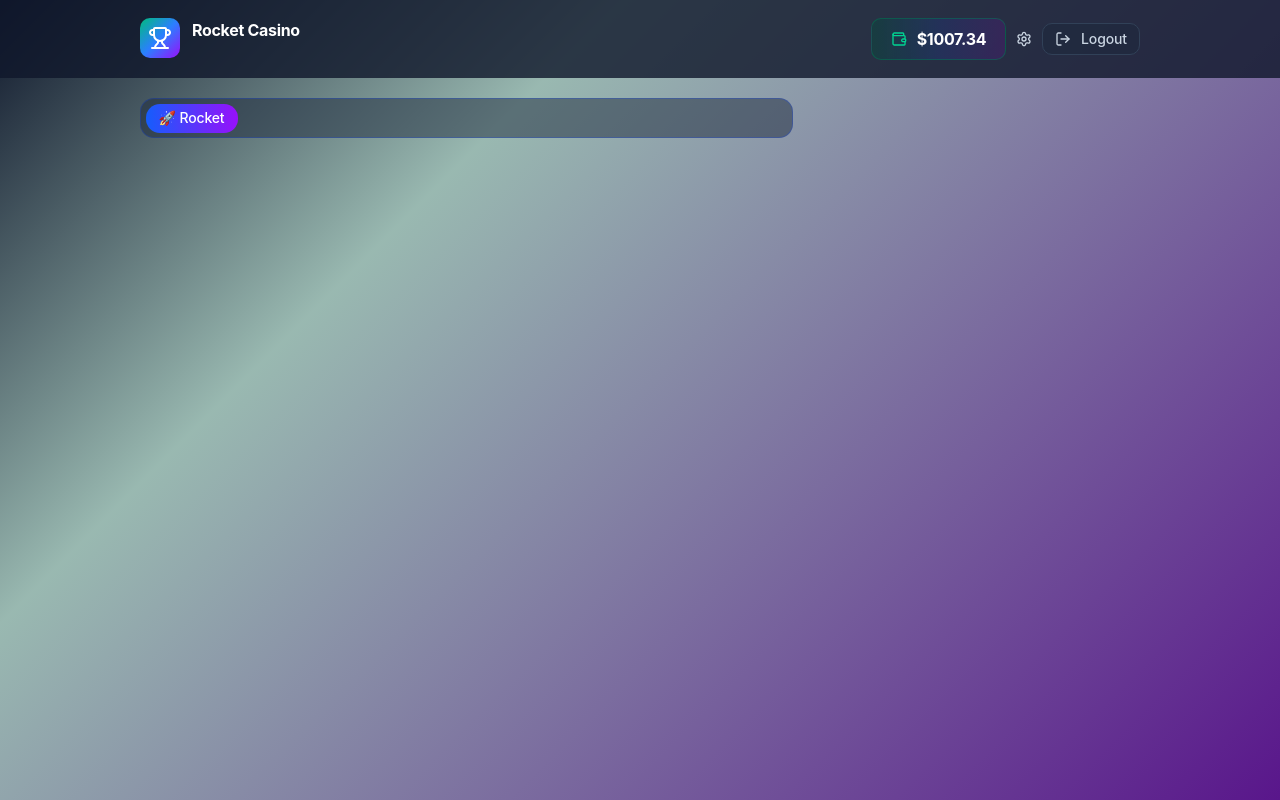
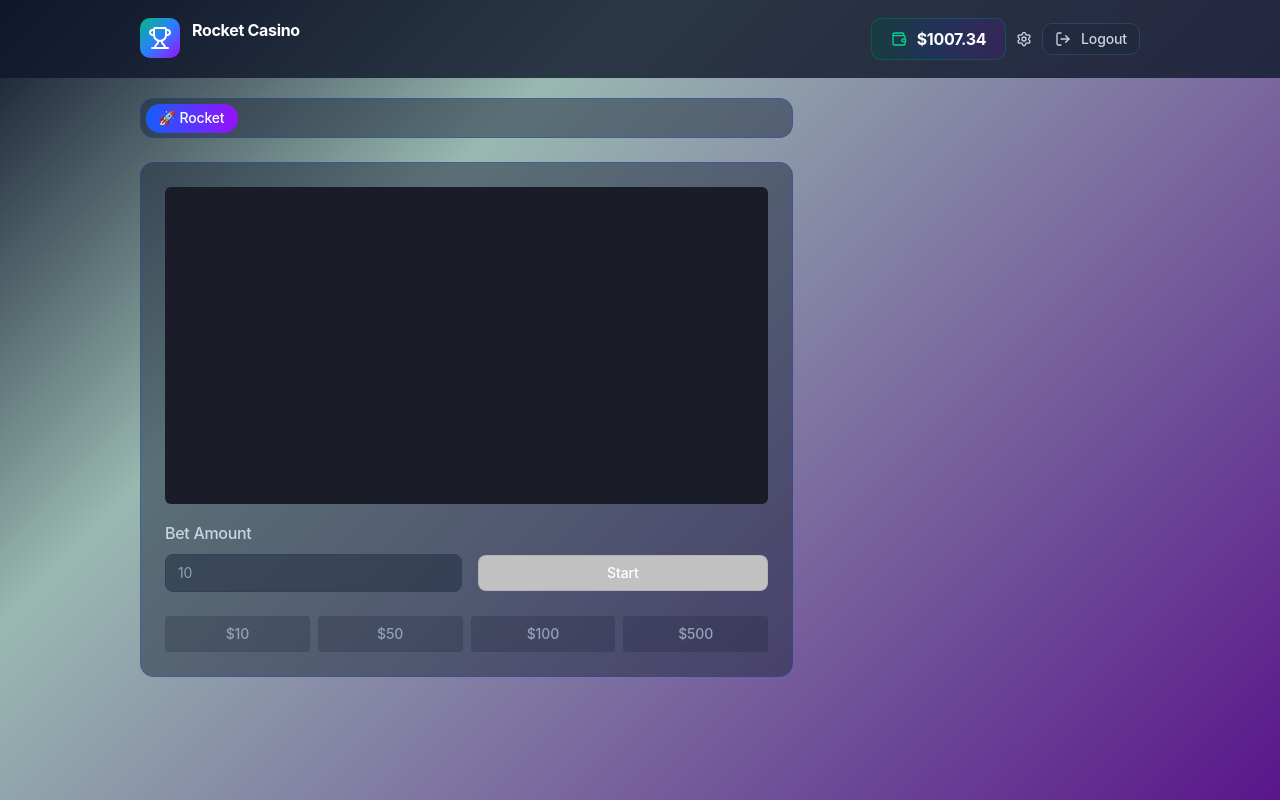
Before and after one commit to Nikiforuk/rocket-casino, a React (Vite) app: page / in a window 1280 px wide. Built offline with nearby package versions, Linux system fonts and the light colour scheme.

Commit message:
added game(rocket-ui)

```diff
--- /dev/null
+++ b/src/features/board/components/RocketGame.module.scss
@@ -0,0 +1,41 @@
+@import '../../../shared/styles/mixins';
+@import '../../../shared/styles/extends';
+
+.container {
+  width: 100%;
+  border: 1px solid var(--blue-600);
+  border-radius: 14px;
+  padding: 24px;
+  background: var(--overlay-dark-a50);
+  max-width: 653px;
+}
+
+.screen {
+  max-width: 610px;
+  height: 317px;
+  width: 100%;
+  background: var(--midnight-navy);
+  border-radius: 6px;
+  margin-bottom: 17px;
+}
+
+.form {
+
+  &_box {
+    @include flex($align: center, $justify: center);
+    gap: 16px;
+    margin-bottom: 24px;
+  }
+
+  &_text {
+    @extend %i-regular-16;
+    font-weight: 500;
+    margin-bottom: 8.5px;
+    color: var(--gray-100);
+  }
+
+  &_groupButtons {
+    @include flex($align: center, $justify: center);
+    gap: 8px;
+  }
+}
--- /dev/null
+++ b/src/features/board/components/RocketGame.tsx
@@ -0,0 +1,93 @@
+import styles from './RocketGame.module.scss';
+import Button from '../../../shared/ui/Button';
+import InputField from '../../../shared/ui/InputField';
+
+export default function RocketGame() {
+  return (
+    <div className={styles.container}>
+      <div className={styles.screen} />
+      <form className={styles.form}>
+        <p className={styles.form_text}>Bet Amount</p>
+        <div className={styles.form_box}>
+          <InputField name="rocket-game" type="text" placeholder="10" />
+          <Button
+            border="1px solid rgba(49, 65, 88, 0.1)"
+            type="button"
+            height="36px"
+            background="rgba(193, 193, 193, 1)"
+            text="Start"
+            borderRadius="8px"
+            textStyle={{
+              fontSize: '14px',
+              lineHeight: '20px',
+              letterSpacing: '-0.15px',
+              fontWeight: 500,
+            }}
+          />
+        </div>
+        <div className={styles.form_groupButtons}>
+          <Button
+            border="1px solid rgba(49, 65, 88, 0.1)"
+            type="button"
+            height="36px"
+            background="rgba(15, 23, 43, 0.2)"
+            text="$10"
+            borderRadius="4px"
+            textStyle={{
+              fontSize: '14px',
+              lineHeight: '20px',
+              letterSpacing: '-0.15px',
+              fontWeight: 500,
+              color: '#90A1B9',
+            }}
+          />
+          <Button
+            border="1px solid rgba(49, 65, 88, 0.1)"
+            type="button"
+            height="36px"
+            background="rgba(15, 23, 43, 0.2)"
+            text="$50"
+            borderRadius="4px"
+            textStyle={{
+              fontSize: '14px',
+              lineHeight: '20px',
+              letterSpacing: '-0.15px',
+              fontWeight: 500,
+              color: '#90A1B9',
+            }}
+          />
+          <Button
+            border="1px solid rgba(49, 65, 88, 0.1)"
+            type="button"
+            height="36px"
+            background="rgba(15, 23, 43, 0.2)"
+            text="$100"
+            borderRadius="4px"
+            textStyle={{
+              fontSize: '14px',
+              lineHeight: '20px',
+              letterSpacing: '-0.15px',
+              fontWeight: 500,
+              color: '#90A1B9',
+            }}
+          />
+          <Button
+            border="1px solid rgba(49, 65, 88, 0.1)"
+            type="button"
+            height="36px"
+            background="rgba(15, 23, 43, 0.2)"
+            text="$500"
+            borderRadius="4px"
+            textStyle={{
+              fontSize: '14px',
+              lineHeight: '20px',
+              letterSpacing: '-0.15px',
+              fontWeight: 500,
+              color: '#90A1B9',
+            }}
+          />
+        </div>
+      </form>
+    </div>
+  );
+}
--- a/src/features/board/components/TabList.module.scss
+++ b/src/features/board/components/TabList.module.scss
@@ -9,4 +9,5 @@
   background: var(--overlay-dark-a50);
   gap: 12.5px;
   max-width: 653px;
+  margin-bottom: 24px;
 }
--- a/src/index.css
+++ b/src/index.css
@@ -1,5 +1,6 @@
 :root {
   --white: #FFFFFF;
+  --midnight-navy: #1A1D28;
 
   --gray-50:  rgba(200, 207, 203, 1);
   --gray-100: #CAD5E2;
@@ -52,7 +53,10 @@
 
   --overlay-green-a50: rgba(0, 122, 85, 0.5);
   --overlay-dark-a50: rgba(29, 41, 61, 0.5);
+  --overlay-gray-a60: rgba(49, 65, 88, 1);
   --overlay-gray-a80: rgba(15, 23, 43, 0.8);
+
+  --twilight-veil: rgba(15, 23, 43, 0.5);
 }
 
 * {
--- a/src/pages/Home.tsx
+++ b/src/pages/Home.tsx
@@ -1,5 +1,6 @@
 import styles from './Home.module.scss';
 import Header from '../features/board/components/Header';
+import RocketGame from '../features/board/components/RocketGame';
 import TabList from '../features/board/components/TabList';
 
 export default function Home() {
@@ -8,6 +9,7 @@ export default function Home() {
       <Header />
       <main className={styles.container}>
         <TabList />
+        <RocketGame />
       </main>
     </>
   );
--- a/src/shared/ui/Button.module.scss
+++ b/src/shared/ui/Button.module.scss
@@ -1,7 +1,4 @@
-@import '../styles/extends';
-
 .button {
-  @extend %i-medium-14-lg;
   gap: 16px;
   width: 100%;
   color: inherit;
--- a/src/shared/ui/Button.tsx
+++ b/src/shared/ui/Button.tsx
@@ -1,10 +1,11 @@
-import type { ButtonHTMLAttributes } from 'react';
+import type { ButtonHTMLAttributes, CSSProperties } from 'react';
 
 import styles from './Button.module.scss';
 import loginIcon from '../../assets/icons/login-white.svg';
 
 interface ButtonProps extends ButtonHTMLAttributes<HTMLButtonElement> {
   text?: string;
+  textStyle?: CSSProperties; // додаємо можливість стилізувати текст
   icon?: boolean;
   background?: string;
   border?: string;
@@ -14,6 +15,7 @@ interface ButtonProps extends ButtonHTMLAttributes<HTMLButtonElement> {
 
 export default function Button({
   text,
+  textStyle,
   icon,
   background,
   border,
@@ -32,7 +34,7 @@ export default function Button({
       {...props}
     >
       {icon && <img src={loginIcon} className={styles.icon} alt="auth-icon" />}
-      {text && <span>{text}</span>}
+      {text && <p style={textStyle}>{text}</p>}
     </button>
   );
 }
--- /dev/null
+++ b/src/shared/ui/InputField.module.scss
@@ -0,0 +1,16 @@
+@import '../../shared/styles/extends';
+
+.input {
+  @extend %i-regular-14-lg;
+  border: 1px solid var(--overlay-gray-a60);
+  border-radius: 8px;
+  background: var(--overlay-dark-a50);
+  width: 100%;
+  padding: 8px 12px;
+  color: inherit;
+
+  &::placeholder {
+    @extend %i-regular-14-lg;
+    color: var(--gray-200);
+  }
+}
--- /dev/null
+++ b/src/shared/ui/InputField.tsx
@@ -0,0 +1,32 @@
+import React from 'react';
+
+import styles from './InputField.module.scss';
+
+interface InputFieldProps {
+  name?: string;
+  type?: string;
+  placeholder?: string;
+  value?: string;
+  onChange?: (e: React.ChangeEvent<HTMLInputElement>) => void;
+}
+
+export default function InputField({
+  name,
+  type = 'text',
+  placeholder,
+  value,
+  onChange,
+}: InputFieldProps) {
+  return (
+    <>
+      <input
+        className={styles.input}
+        name={name}
+        type={type}
+        placeholder={placeholder}
+        value={value}
+        onChange={onChange}
+      />
+    </>
+  );
+}
```
